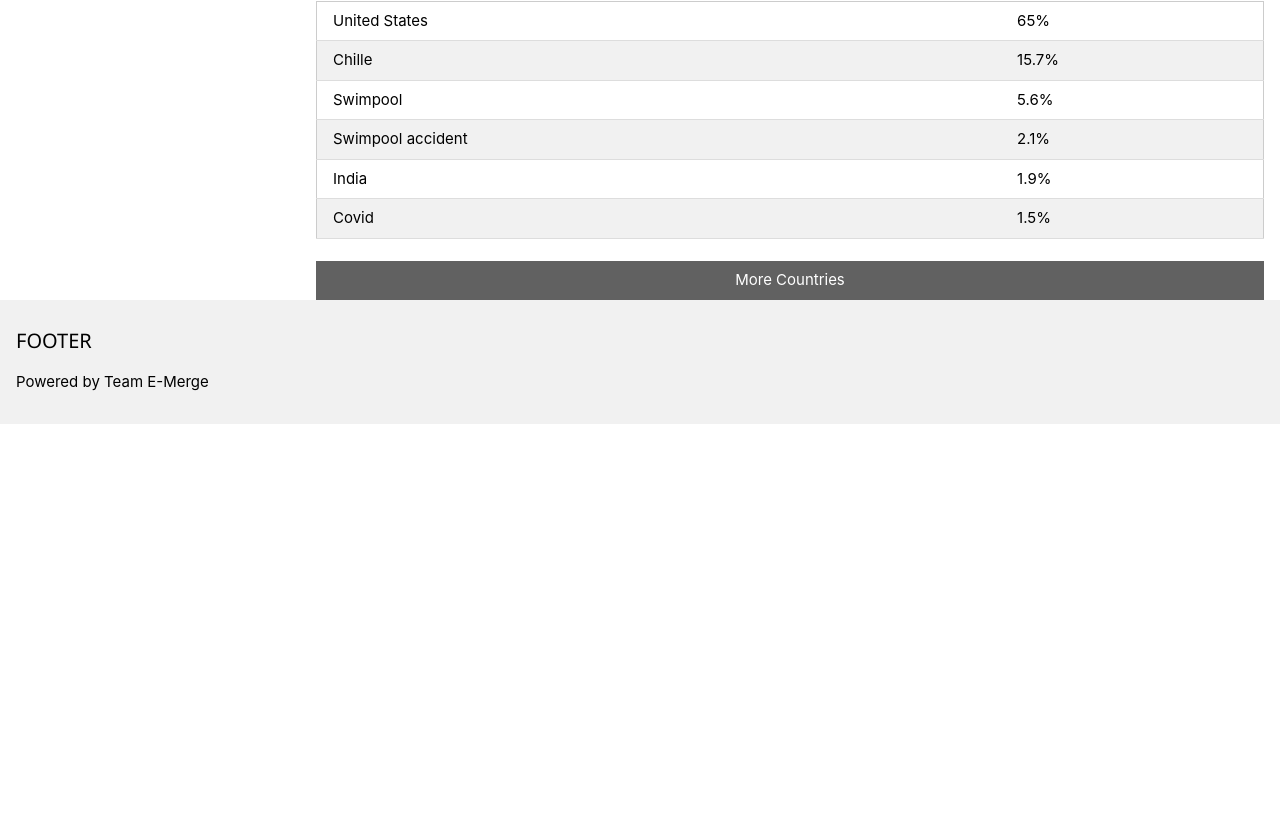
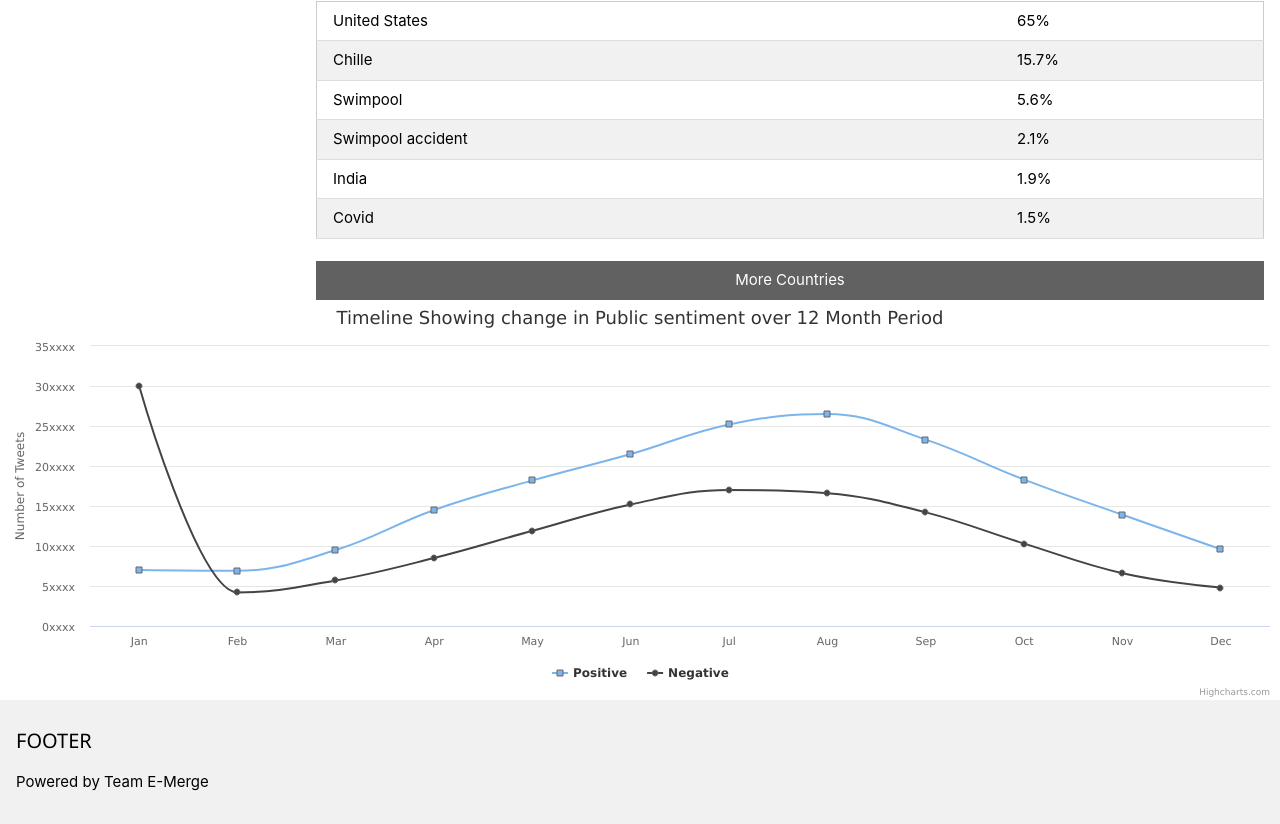
Before and after one commit to COS301-SE-2021/Integrated-Data-Intelligence-Suite, a React (Create React App) app in the folder frontend/: page /dashboard in a window 1280 px wide. Shown: the part 689-1513 px from the top of the page. Before the commit the page ends 1113 px from the top, so only its background shows below. Built offline with nearby package versions, Linux system fonts and the light colour scheme.

Commit message:
Added Linegraph Component to app

```diff
--- a/frontend/package.json
+++ b/frontend/package.json
@@ -9,6 +9,8 @@
     "@testing-library/user-event": "^12.1.10",
     "bootstrap": "^5.0.1",
     "electron-is-dev": "^2.0.0",
+    "highcharts": "^9.1.2",
+    "highcharts-react-official": "^3.0.0",
     "react": "^17.0.2",
     "react-bootstrap": "^1.6.1",
     "react-dom": "^17.0.2",
--- a/frontend/src/app/App.js
+++ b/frontend/src/app/App.js
@@ -6,6 +6,8 @@ import Navbar from './components/Navbar';
 import Sidebar from './components/Sidebar';
 import Footer from './components/Footer';
 import './App.scss';
+
+import LineGraph from './components/LineGraph';
 
 
 /*function App() {
@@ -115,17 +117,18 @@ class App extends Component {
     render() {
         let navbarComponent = !this.state.isFullPageLayout ? <Navbar/> : '';
         let sidebarComponent = !this.state.isFullPageLayout ? <Sidebar/> : '';
+        let linegraph_component = !this.state.isFullPageLayout ? <LineGraph/> : '';
         //let SettingsPanelComponent = !this.state.isFullPageLayout ? <SettingsPanel/> : '';
         let footerComponent = !this.state.isFullPageLayout ? <Footer/> : '';
         return (
             <div className="container-scroller">
                 {navbarComponent}
                 <div className="container-fluid page-body-wrapper">
-                    {sidebarComponent}
+                    {/* {sidebarComponent} */}
                     <div className="main-panel">
                         <div className="content-wrapper">
                             <AppRouter/>
-                            {/*SettingsPanelComponent*/}
+                            {linegraph_component}
                         </div>
                         {footerComponent}
                     </div>
--- /dev/null
+++ b/frontend/src/app/components/LineGraph.js
@@ -0,0 +1,82 @@
+import React, { Component } from 'react';
+import Highcharts from 'highcharts';
+import HighchartsReact from 'highcharts-react-official';
+
+//Line Graph
+let linegraph_options = {
+	chart: {
+	  type: 'spline'
+	},
+
+	title: {
+	  text: 'Timeline Showing change in Public sentiment over 12 Month Period'
+	},
+
+	xAxis: {
+		categories:['Jan', 'Feb', 'Mar', 'Apr', 'May', 'Jun', 'Jul', 'Aug',
+					'Sep', 'Oct', 'Nov', 'Dec' ]
+	},
+
+	yAxis: {
+		title:{
+			text: 'Number of Tweets'
+		},
+		labels: {
+			formatter: function(){
+				return this.value + 'xxxx';
+			}
+		}
+	},
+
+	tooltip: {
+        crosshairs: true,
+        shared: true
+    },
+
+
+    plotOptions: {
+        spline: {
+            marker: {
+                radius: 3,
+                lineColor: '#666666',
+                lineWidth: 1
+            }
+        }
+    },
+
+
+	series: [{
+        name: 'Positive',
+        marker: {
+            symbol: 'square'
+        },
+        data: [7.0, 6.9, 9.5, 14.5, 18.2, 21.5, 25.2, {
+            y: 26.5,
+
+        }, 23.3, 18.3, 13.9, 9.6]
+
+    }, {
+        name: 'Negative',
+        marker: {
+            symbol: 'circle'
+        },
+        data: [{
+            y: 30,
+
+        }, 4.2, 5.7, 8.5, 11.9, 15.2, 17.0, 16.6, 14.2, 10.3, 6.6, 4.8]
+    }]
+
+};
+
+
+class LineGraph extends Component {
+    render () {
+        return (
+			<div id = 'line_graph_id'>
+				<HighchartsReact highcharts={Highcharts} options={linegraph_options} />
+			</div>
+        );
+    }
+}
+
+export default LineGraph;
```
